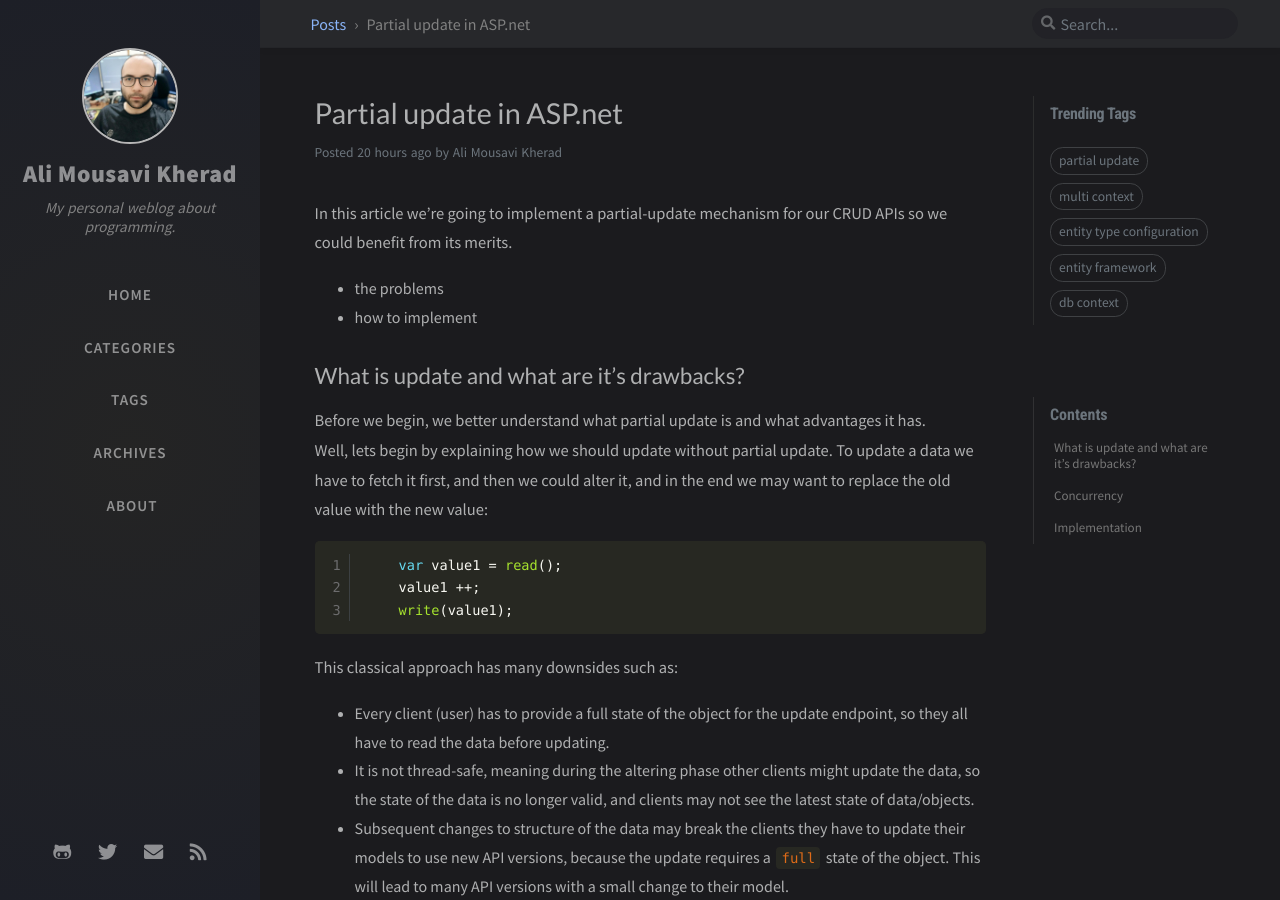
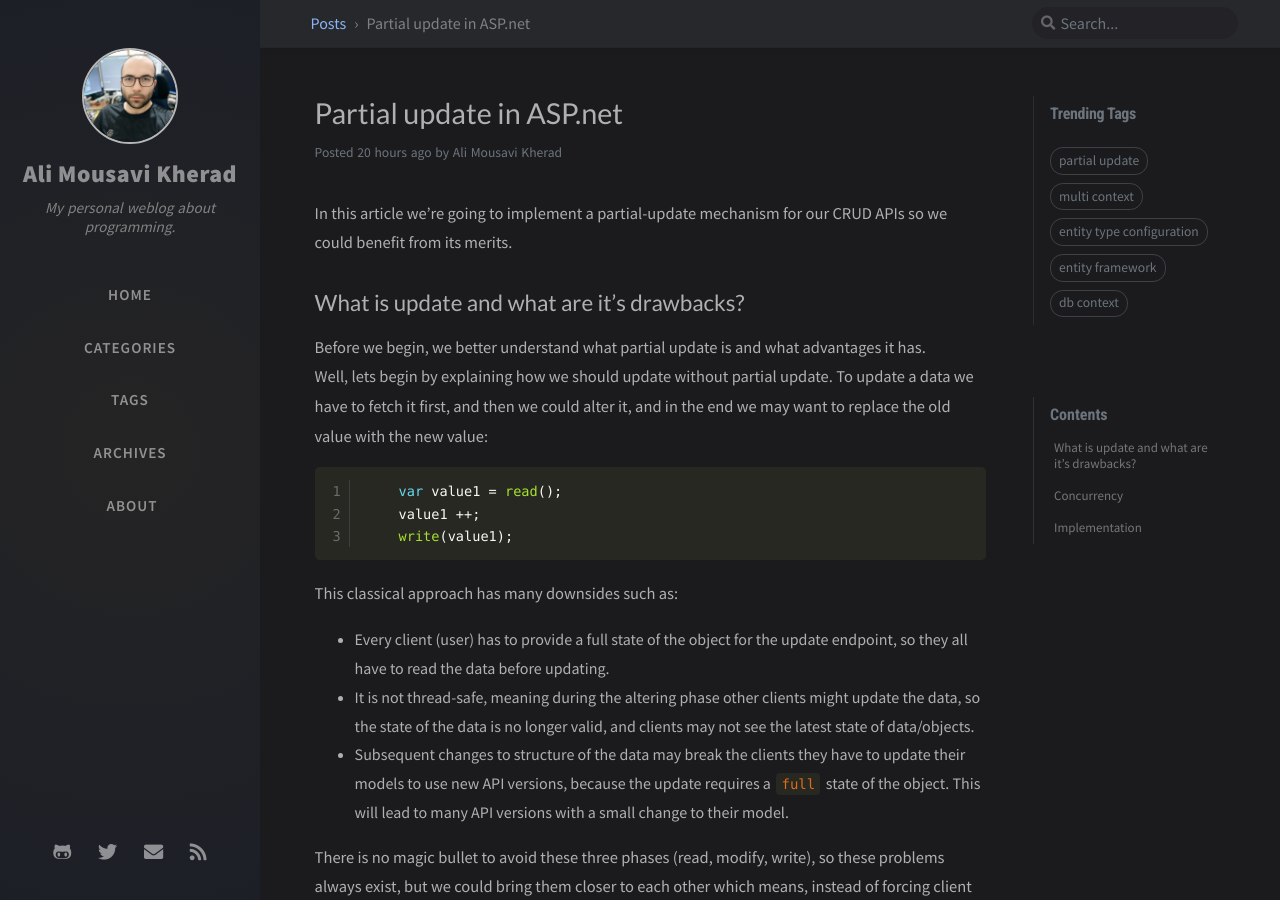
Before and after one commit to amkherad/amkherad.github.io, a Jekyll site: the page built from _posts/2020-10-02-partial-update-asp-net.md, in a window 1280 px wide and 900 px high. Built offline with Jekyll 4.4.1, drawn with Linux system fonts in a browser that asks for light colours; nearby versions of some CDN libraries; comment, search, counter and statistics services are not loaded.

Commit message:
Removed ideas

```diff
--- a/_posts/2020-10-02-partial-update-asp-net.md
+++ b/_posts/2020-10-02-partial-update-asp-net.md
@@ -7,8 +7,6 @@
 In this article we're going to implement a partial-update mechanism for our CRUD APIs so we could benefit from its merits.
 <!--more-->
 
-* the problems
-* how to implement
 
 ## What is update and what are it's drawbacks?
 Before we begin, we better understand what partial update is and what advantages it has.
```
